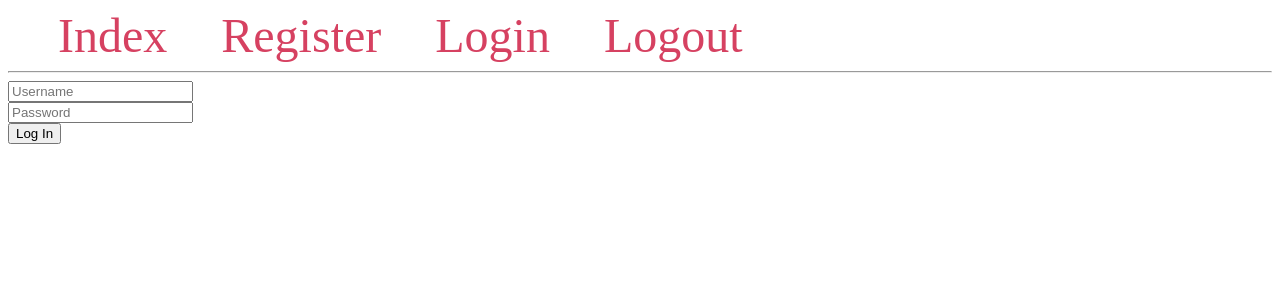
After one commit to JARPinto/fleet, a Flask app: page /login in a window 1280 px wide. The commit adds this page. Shown: the top 300 px of the page. Run offline with Flask 2, Linux system fonts and the light colour scheme.

Commit message:
login, logout - no database

```diff
--- a/app.py
+++ b/app.py
@@ -1,3 +1,4 @@
+from crypt import methods
 import sqlite3
 from flask import Flask, render_template, request, url_for, flash, redirect, session
 from flask_session import Session
@@ -69,3 +70,42 @@ def register():
                     print("The db connection is closed")
 
     return render_template("register.html")
+
+@app.route ("/login", methods=["POST", "GET"])
+def login():
+    """Log user in"""
+
+    # Forget any username
+    session.clear()
+
+
+    # if form is submite
+    if request.method == "POST":
+        name = request.form.get("username")
+        pwd = request.form.get("password")
+        print(name)
+        print(pwd)
+        # Check variables
+        if not name:
+            flash('Username is required!')
+        elif not pwd:
+            flash('Password is required!')
+
+        # Query database for username
+        db = get_db_connection()
+        cursor = db.cursor()
+        rows = cursor.execute("SELECT * FROM users")
+
+        for row in rows:
+            print(row["username"])
+
+        session["username"] = request.form.get("username")
+
+        return redirect("/")
+    return render_template("login.html")
+
+@app.route('/logout', methods=["GET", "POST"])
+def logout():
+    session["name"] = None
+    #return redirect("/")
+    return render_template("/logout.html")
--- a/help.txt
+++ b/help.txt
@@ -1,2 +1,6 @@
 export FLASK_APP=app
 export FLASK_ENV=development
+
+https://www.geeksforgeeks.org/how-to-use-flask-session-in-python-flask/
+
+https://pynative.com/python-sqlite-insert-into-table/#h-using-python-variables-in-sqlite-insert-query
--- a/templates/base.html
+++ b/templates/base.html
@@ -28,6 +28,8 @@
     <nav>
         <a href="{{ url_for('index') }}">Index</a>
         <a href="{{ url_for('register') }}">Register</a>
+        <a href="{{ url_for('login') }}">Login</a>
+        <a href="{{ url_for('logout') }}">Logout</a>
     </nav>
     <hr>
     <div class="content">
--- /dev/null
+++ b/templates/login.html
@@ -0,0 +1,19 @@
+{% extends "base.html" %}
+
+{% block title %}
+    Log In
+{% endblock %}
+
+{% block main %}
+{% block content %}
+    <form method="POST">
+        <div>
+            <input id="username" name="username" placeholder="Username" type="text">
+        </div>
+        <div>
+            <input id="password" name="password" placeholder="Password" type="password">
+        </div>
+        <button type="submit">Log In</button>
+    </form>
+{% endblock %}
+{% endblock %}
```
Also changed, not shown: templates/logout.html (added, +11 -0 lines), 2 other files.
